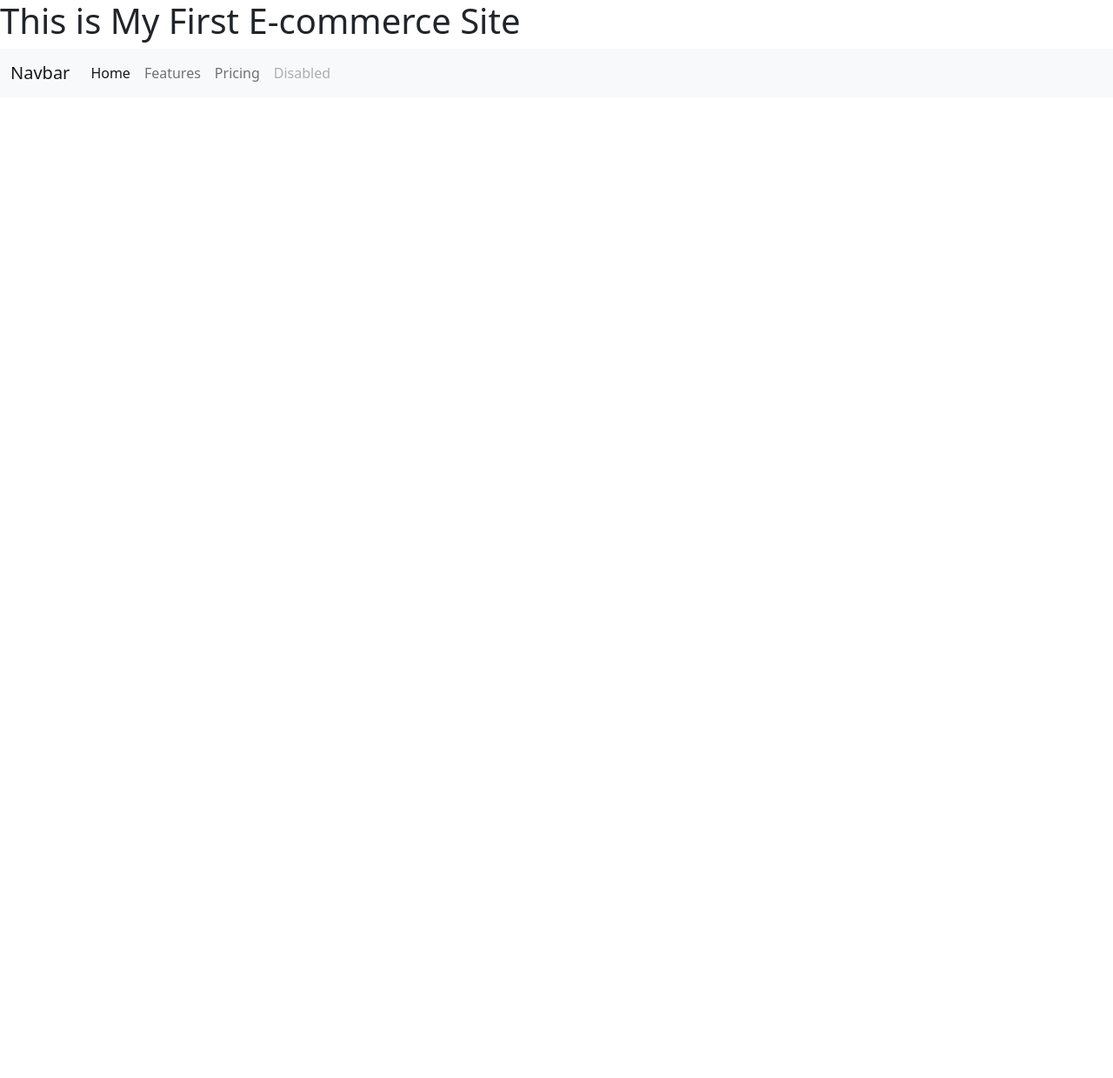
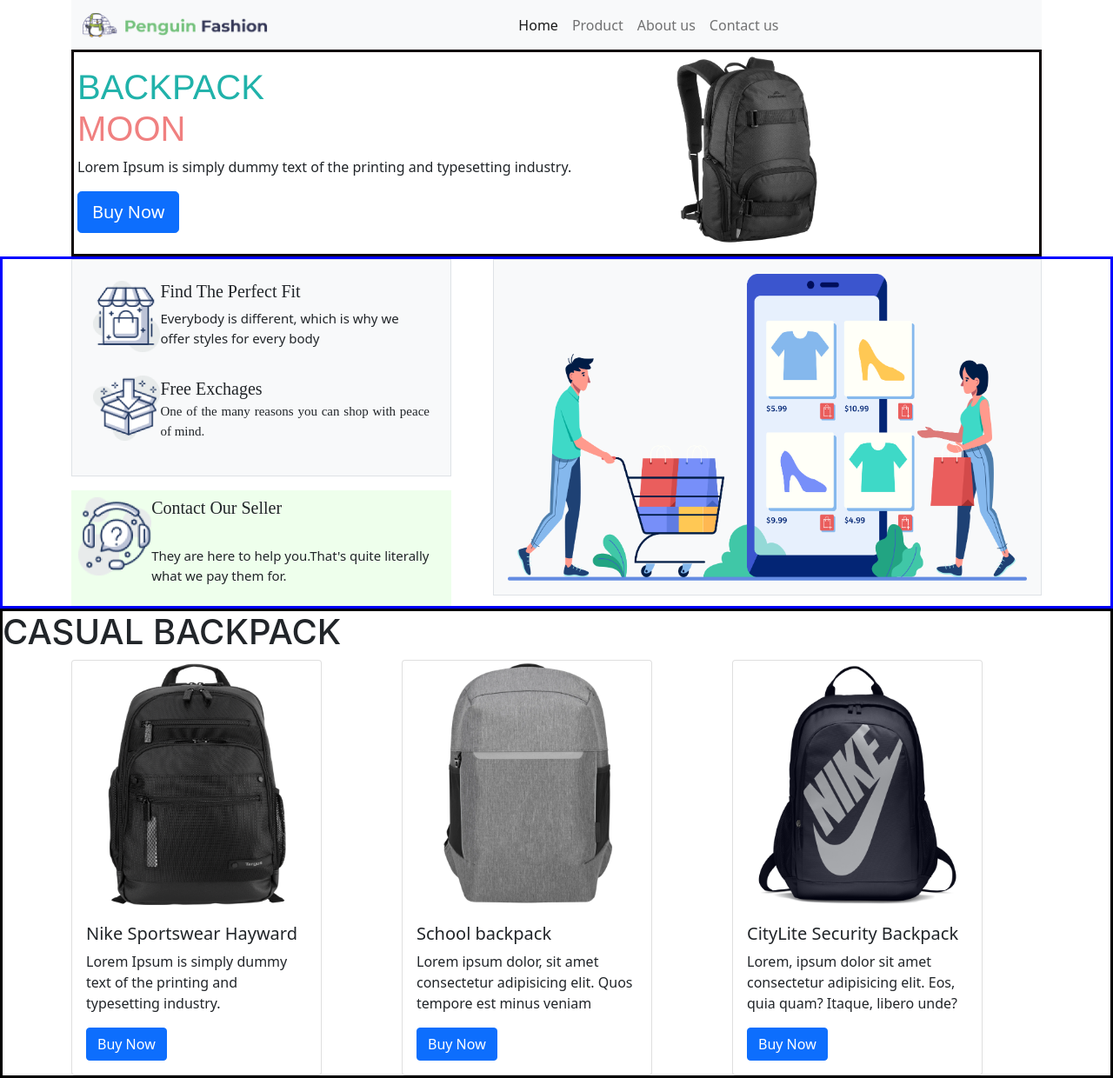
Before and after one commit to Shohaib-Suhad/e-commerce-assignment, a plain HTML site: page index.html in a window 1280 px wide. Shown: the whole page at 87% size. Before the commit the page ends 800 px from the top, so only its background shows below. Drawn offline with nearby package versions, Linux system fonts and the light colour scheme.

Commit message:
finish the e-commerce site

```diff
--- a/index.html
+++ b/index.html
@@ -1,17 +1,25 @@
 <!DOCTYPE html>
 <html lang="en">
+
 <head>
   <meta charset="UTF-8">
   <meta name="viewport" content="width=device-width, initial-scale=1.0">
+  <link rel="preconnect" href="https://fonts.gstatic.com">
+<!-- <link href="https://fonts.googleapis.com/css2?family=Imbue:wght@100&display=swap" rel="stylesheet"> -->
   <title>My E-Commerce Site</title>
-  <link href="https://cdn.jsdelivr.net/npm/bootstrap@5.0.0-beta1/dist/css/bootstrap.min.css" rel="stylesheet" integrity="sha384-giJF6kkoqNQ00vy+HMDP7azOuL0xtbfIcaT9wjKHr8RbDVddVHyTfAAsrekwKmP1" crossorigin="anonymous">
+  <link rel="shortcut icon" href="images/icon.jpg" type="image/x-icon">
+  <link href="https://cdn.jsdelivr.net/npm/bootstrap@5.0.0-beta1/dist/css/bootstrap.min.css" rel="stylesheet"
+    integrity="sha384-giJF6kkoqNQ00vy+HMDP7azOuL0xtbfIcaT9wjKHr8RbDVddVHyTfAAsrekwKmP1" crossorigin="anonymous">
+
 </head>
+
 <body>
-  <h1> This is My First E-commerce Site</h1>
+  <header class="container">
     <nav class="navbar navbar-expand-lg navbar-light bg-light">
       <div class="container-fluid">
-      <a class="navbar-brand" href="#">Navbar</a>
-      <button class="navbar-toggler" type="button" data-bs-toggle="collapse" data-bs-target="#navbarNav" aria-controls="navbarNav" aria-expanded="false" aria-label="Toggle navigation">
+        <a class="navbar-brand" href="#"><img src="images/Logo.png" alt="" style="width:45%;height:80%;"></a>
+        <button class="navbar-toggler" type="button" data-bs-toggle="collapse" data-bs-target="#navbarNav"
+          aria-controls="navbarNav" aria-expanded="false" aria-label="Toggle navigation">
           <span class="navbar-toggler-icon"></span>
         </button>
         <div class="collapse navbar-collapse" id="navbarNav">
@@ -20,18 +28,108 @@
               <a class="nav-link active" aria-current="page" href="#">Home</a>
             </li>
             <li class="nav-item">
-            <a class="nav-link" href="#">Features</a>
+              <a class="nav-link" href="#">Product</a>
             </li>
             <li class="nav-item">
-            <a class="nav-link" href="#">Pricing</a>
+              <a class="nav-link" href="#">About us</a>
             </li>
             <li class="nav-item">
-            <a class="nav-link disabled" href="#" tabindex="-1" aria-disabled="true">Disabled</a>
+              <a class="nav-link" href="#">Contact us</a>
             </li>
           </ul>
         </div>
       </div>
     </nav>
+    <section style="border: 3px solid rgb(14, 6, 6);">
+      <div id="carouselExampleSlidesOnly" class="carousel slide" data-bs-ride="carousel">
+        <div class="carousel-inner">
+          <div class="carousel-item active">
+            <div class="row">
+              <div class="col-md-7 p-3 mb-2 bg-white text-dark fas fa-shopping-cart">
+                <h1 style="font-family:'Franklin Gothic Medium', 'Arial Narrow', Arial, sans-serif;color: lightseagreen;">BACKPACK <br><span style="font-family: fantasy;color: lightcoral;">MOON</span></h1>
+                <p>
+                  Lorem Ipsum is simply dummy text of the printing
+
+                  and typesetting industry.
+                </p>
+                <!-- <i class="fas fa-shopping-cart"></i> -->
+                <button type="button" class="btn btn-primary btn-lg "><i class="fas fa-shopping-cart"></i>Buy Now</button>
+
+              </div>
+              <div class="col-md-5">
+                <img src="photos/image 4.png" class="d-block w-50" alt="...">
+
+              </div>
+            </div>
+          </div>
+        </div>
+      </div>
+    </section>
+  </header>
+  <section style="border: 3px solid blue;">
+    <div class="container overflow-hidden">
+      <div class="row g-5">
+        <div class="col-md-5">
+         <div class="p-3 border bg-light d-flex flex-column bd-highlight mb-3 "><div class=" d-flex p-2 bd-highlight ">
+          <img style="width:20%;height:20%;" src="Logo/image 12.png" class="img-fluid " alt="..."><div>
+          <h3 style="font-size:20px;font-family: 'Times New Roman', Times, serif;text-align:justify;">Find The Perfect Fit</h3>
+          <p style="font-size:15px;float: left;">Everybody is different, which is why we
+
+            offer styles for every body</p>
+          </div>
+         </div>
+         <div  class=" d-flex p-2 bd-highlight"><img style="width:20%;height:20%;" src="Logo/image 13.png" class="img-fluid" alt="..."><div<h3 style="font-family: 'Times New Roman', Times, serif;text-align: justify;font-size: 20px;">Free Exchages</h3><p style="font-size:15px;float:left">One of the many reasons you can shop with peace of mind.</p></div>
+        </div>
+         <div style="background-color: rgb(238, 255, 236);" class=" d-flex p-2 bd-highlight"><img style="width:20%;height:20%;" src="Logo/image 14.png" class="img-fluid" alt="..."><div><h3 style="font-size:20px;font-family:'Times New Roman', Times, serif ">Contact Our Seller</h3>
+          <br><p style="font-size:15px;">They are here to help you.That's quite literally what we pay them for.</p></div>
+        </div>
+        </div>
+        <div class="col-md-7">
+          <div  class="p-3 border bg-light"><img  src="Logo/XMLID 1.png" class="img-fluid" alt="...">
+          </div>
+        </div>
+      </div>
+    </div>
+
+  </section>
+  <section style="border: 3PX solid black;">
+    <div>
+      <h1 style="font-family:-apple-system, BlinkMacSystemFont, 'Segoe UI', Roboto, Oxygen, Ubuntu, Cantarell, 'Open Sans', 'Helvetica Neue', sans-serif; text-align: left;">CASUAL BACKPACK</h1>
+    </div>
+    <div class="container">
+      <div class="row">
+        <div class="col-sm">
+          <div class="card" style="width: 18rem;">
+            <img src="Photos/bag5.png" class="card-img-top" alt="...">
+            <div class="card-body">
+              <h5 class="card-title">Nike Sportswear Hayward </h5>
+              <p class="card-text">Lorem Ipsum is simply dummy text of the printing and typesetting industry.</p>
+              <a href="#" class="btn btn-primary">Buy Now</a>
+            </div>
+          </div>
+        </div>
+        <div class="col-sm">
+          <div class="card" style="width: 18rem;">
+            <img src="Photos/image 16.png" class="card-img-top" alt="...">
+            <div class="card-body">
+              <h5 class="card-title">School backpack</h5>
+              <p class="card-text">Lorem ipsum dolor, sit amet consectetur adipisicing elit. Quos tempore est minus veniam</p>
+              <a href="#" class="btn btn-primary">Buy Now</a>
+            </div>
+          </div>
+        </div>
+        <div class="col-sm">
+          <div class="card" style="width: 18rem;">
+            <img src="Photos/pngwing 1.png" class="card-img-top" alt="...">
+            <div class="card-body">
+              <h5 class="card-title">CityLite Security Backpack</h5>
+              <p class="card-text">Lorem, ipsum dolor sit amet consectetur adipisicing elit. Eos, quia quam? Itaque, libero unde?</p>
+              <a href="#" class="btn btn-primary fas fa-shopping-cart ">Buy Now</a>
+            </div>
+          </div>
+        </div>
+      </div>
+    </div>
 
 
 
@@ -40,6 +138,20 @@
 
 
 
-  <script src="https://cdn.jsdelivr.net/npm/bootstrap@5.0.0-beta1/dist/js/bootstrap.bundle.min.js" integrity="sha384-ygbV9kiqUc6oa4msXn9868pTtWMgiQaeYH7/t7LECLbyPA2x65Kgf80OJFdroafW" crossorigin="anonymous"></script>
+  </section>
+
+
+
+
+
+
+
+
+
+
+  <script src="https://cdn.jsdelivr.net/npm/bootstrap@5.0.0-beta1/dist/js/bootstrap.bundle.min.js"
+    integrity="sha384-ygbV9kiqUc6oa4msXn9868pTtWMgiQaeYH7/t7LECLbyPA2x65Kgf80OJFdroafW"
+    crossorigin="anonymous"></script>
 </body>
+
 </html>
```
Also changed, not shown: Logo/XMLID 1.png (renamed from Logo, Icon/XMLID 1.png), Logo/green.png (renamed from Logo, Icon/green.png), Logo/image 12.png (renamed from Logo, Icon/image 12.png), Logo/image 13.png (renamed from Logo, Icon/image 13.png), Logo/image 14.png (renamed from Logo, Icon/image 14.png), Logo/shopping-cart 1.png (renamed from Logo, Icon/shopping-cart 1.png), Photos/bag5.png (renamed from Photos/1282271-14-revolution-checkpoint-friendly-backpack-teb012us-backpacks-laptop-bags-targus-backpack-png-1200_1200 1.png), images/Logo.png (renamed from Logo, Icon/Logo.png), images/icon.jpg (added). Lines whose indentation alone changed are shown as unchanged.
